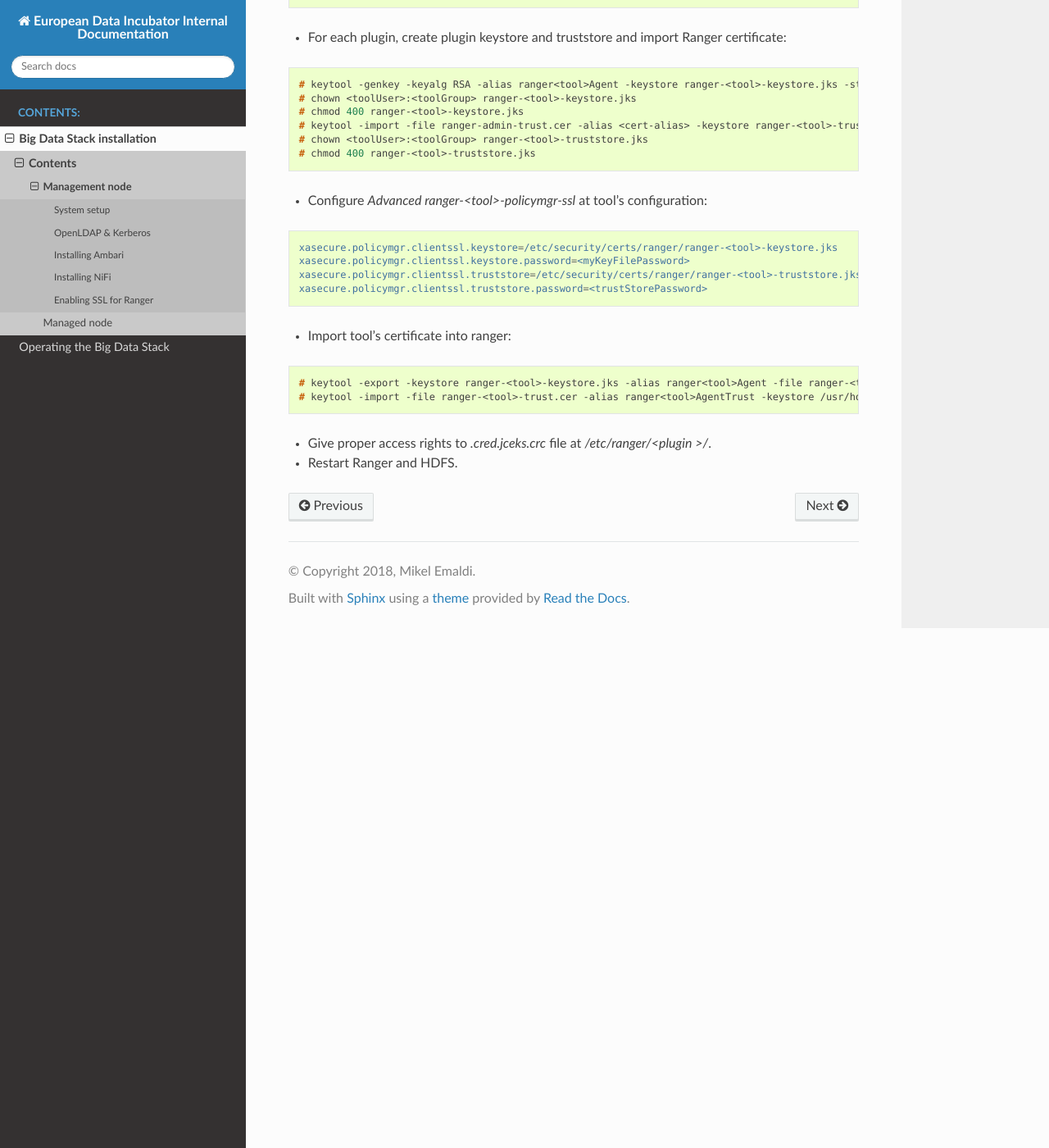
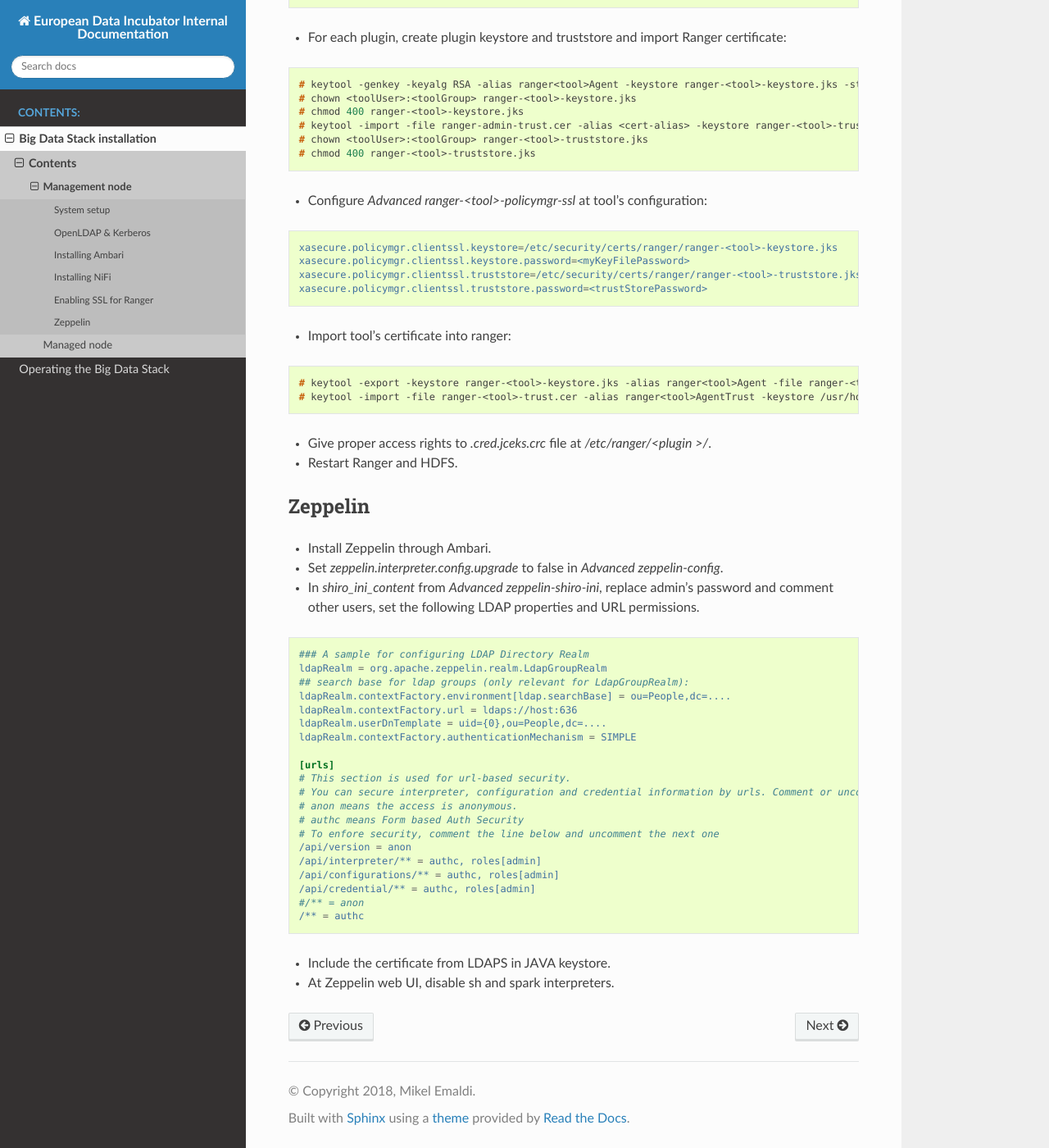
Before and after one commit to edincubator/stack-operations, a Sphinx documentation site: the page built from doc/source/installation/management.rst, in a window 1280 px wide and 1400 px high, scrolled down 5706 px. Shown: the whole window at 82% size. Built offline with Sphinx 7.4.7 and the Read the Docs theme 2.0.0, drawn with Linux system fonts in a browser that asks for light colours.

Commit message:
Documenting how to install Zeppelin

```diff
--- a/doc/source/installation/management.rst
+++ b/doc/source/installation/management.rst
@@ -329,3 +329,39 @@ Configuring Ranger plugins for SSL
 * Give proper access rights to `.cred.jceks.crc` file at `/etc/ranger/<plugin >/`.
 
 * Restart Ranger and HDFS.
+
+
+Zeppelin
+--------
+
+* Install Zeppelin through Ambari.
+* Set `zeppelin.interpreter.config.upgrade` to false in `Advanced zeppelin-config`.
+* In `shiro_ini_content` from `Advanced zeppelin-shiro-ini`, replace admin's
+  password and comment other users, set the following LDAP properties and URL
+  permissions.
+
+.. code-block:: ini
+
+  ### A sample for configuring LDAP Directory Realm
+  ldapRealm = org.apache.zeppelin.realm.LdapGroupRealm
+  ## search base for ldap groups (only relevant for LdapGroupRealm):
+  ldapRealm.contextFactory.environment[ldap.searchBase] = ou=People,dc=....
+  ldapRealm.contextFactory.url = ldaps://host:636
+  ldapRealm.userDnTemplate = uid={0},ou=People,dc=....
+  ldapRealm.contextFactory.authenticationMechanism = SIMPLE
+
+  [urls]
+  # This section is used for url-based security.
+  # You can secure interpreter, configuration and credential information by urls. Comment or uncomment the below urls that you want to hide.
+  # anon means the access is anonymous.
+  # authc means Form based Auth Security
+  # To enfore security, comment the line below and uncomment the next one
+  /api/version = anon
+  /api/interpreter/** = authc, roles[admin]
+  /api/configurations/** = authc, roles[admin]
+  /api/credential/** = authc, roles[admin]
+  #/** = anon
+  /** = authc
+
+* Include the certificate from LDAPS in JAVA keystore.
+* At Zeppelin web UI, disable sh and spark interpreters.
```
